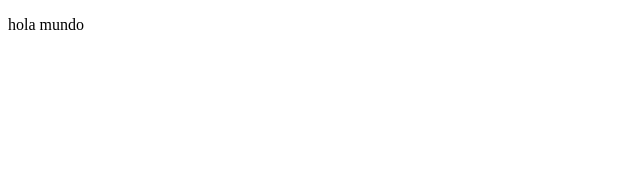
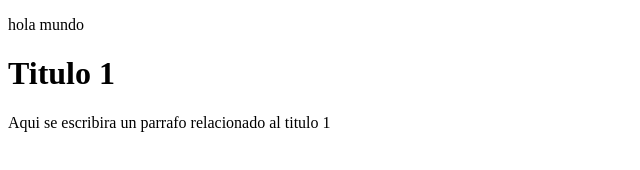
Before and after one commit to SebastianAl26/prueba-repo-git, a plain HTML site: page index.html in a window 1280 px wide. Shown: the whole page, without its empty margins (0-640 px from the left). Drawn offline with Linux system fonts and the light colour scheme.

Commit message:
Cambios en el archivo index.html

```diff
--- a/index.html
+++ b/index.html
@@ -7,5 +7,9 @@
 </head>
 <body>
    <p>hola mundo</p>
+   <h1>Titulo 1</h1>
+   <p>Aqui se escribira un parrafo relacionado al titulo 1</p>
 </body>
+<footer>
+</footer>
 </html>
```
